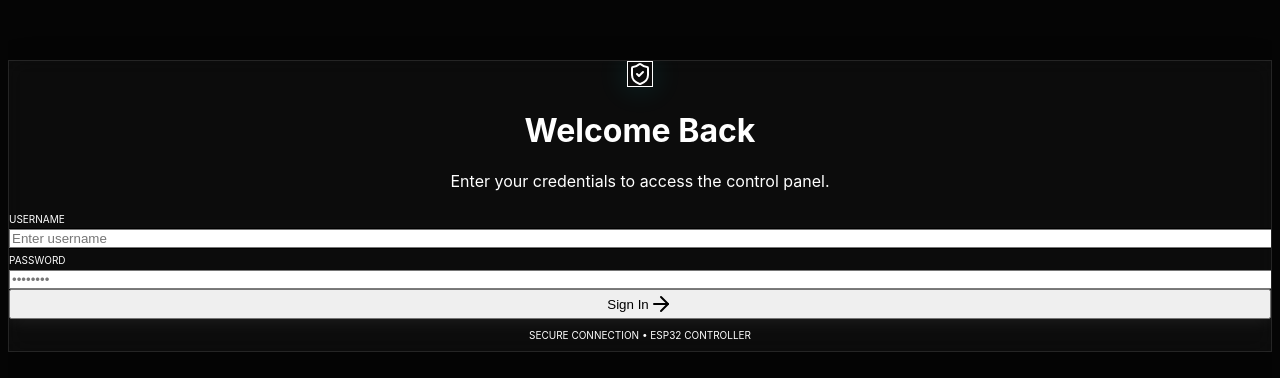
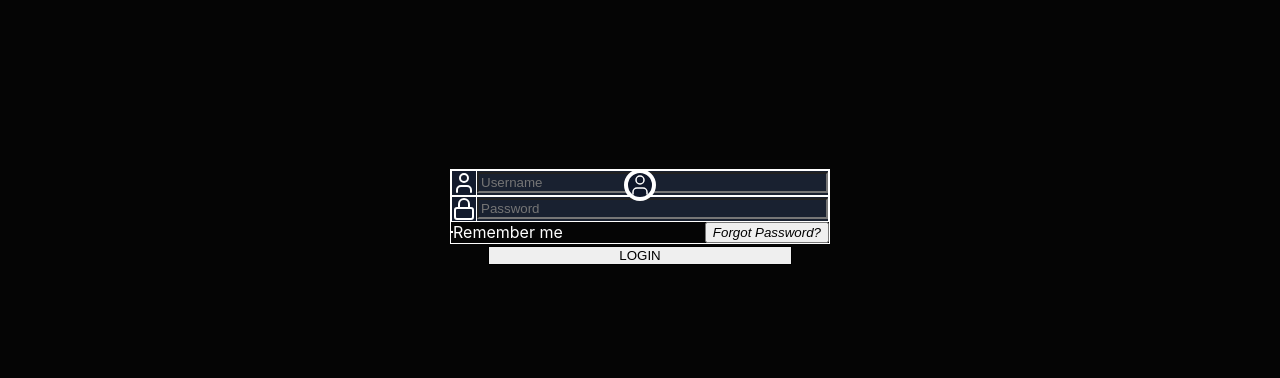
Before and after one commit to vishnuskandha/esp32_website, a Next.js app: page /login in a window 1280 px wide. Shown: the part 202-580 px from the top of the page. Built offline with nearby package versions, Linux system fonts and the light colour scheme.

Commit message:
style: redesign login page to match glassmorphism reference image

```diff
--- a/src/app/login/page.tsx
+++ b/src/app/login/page.tsx
@@ -2,7 +2,7 @@
 
 import { useState } from "react";
 import { useRouter } from "next/navigation";
-import { Lock, ArrowRight, ShieldCheck } from "lucide-react";
+import { User, Lock, Check } from "lucide-react";
 import { cn } from "@/lib/utils";
 
 export default function LoginPage() {
@@ -10,6 +10,7 @@ export default function LoginPage() {
     const [password, setPassword] = useState("");
     const [error, setError] = useState("");
     const [loading, setLoading] = useState(false);
+    const [rememberMe, setRememberMe] = useState(false);
     const router = useRouter();
 
     const handleLogin = async (e: React.FormEvent) => {
@@ -40,91 +41,93 @@ export default function LoginPage() {
     };
 
     return (
-        <main className="flex min-h-screen flex-col items-center justify-center relative overflow-hidden bg-black selection:bg-cyan-500/30">
-            {/* Animated Background Grid */}
-            <div className="absolute inset-0 bg-grid opacity-20" />
+        <main className="flex min-h-screen flex-col items-center justify-center relative overflow-hidden bg-gradient-to-br from-indigo-900 via-purple-800 to-pink-800">
+            {/* Soft Background Blurs */}
+            <div className="absolute top-[-10%] left-[-10%] w-[50%] h-[50%] rounded-full bg-purple-500/30 blur-[100px]" />
+            <div className="absolute bottom-[-10%] right-[-10%] w-[50%] h-[50%] rounded-full bg-blue-500/30 blur-[100px]" />
 
-            {/* Radial Gradient Vignette */}
-            <div className="absolute inset-0 bg-[radial-gradient(circle_at_center,transparent_0%,#000000_100%)] pointer-events-none" />
-
-            <div className="z-10 w-full max-w-md px-6">
-                <div className="glass-panel rounded-2xl p-8 md:p-10 relative overflow-hidden border border-white/10 shadow-2xl backdrop-blur-xl bg-black/40">
-
-                    {/* Decorative Top Line */}
-                    <div className="absolute top-0 left-0 w-full h-1 bg-gradient-to-r from-transparent via-cyan-500 to-transparent opacity-50" />
-
-                    {/* Header */}
-                    <div className="text-center mb-8 space-y-3">
-                        <div className="inline-flex items-center justify-center w-14 h-14 rounded-2xl bg-zinc-900/50 border border-white/10 mb-2 shadow-[0_0_30px_rgba(0,243,255,0.15)] group">
-                            <ShieldCheck className="w-7 h-7 text-cyan-400 group-hover:scale-110 transition-transform duration-500" />
-                        </div>
-                        <div>
-                            <h1 className="text-2xl font-bold tracking-tight text-white">
-                                Welcome Back
-                            </h1>
-                            <p className="text-sm text-zinc-400 mt-1">
-                                Enter your credentials to access the control panel.
-                            </p>
-                        </div>
+            <div className="z-10 w-full max-w-[380px] px-4">
+                <div className="relative">
+                    {/* User Icon Circle (Top Center) */}
+                    <div className="absolute -top-12 left-1/2 -translate-x-1/2 w-24 h-24 rounded-full bg-[#0f172a] flex items-center justify-center border-4 border-white/10 shadow-xl z-20">
+                        <User className="w-10 h-10 text-white stroke-[1.5]" />
                     </div>
 
-                    {/* Form */}
-                    <form onSubmit={handleLogin} className="space-y-4">
-                        <div className="space-y-1.5">
-                            <label className="text-[10px] font-bold tracking-widest text-zinc-500 uppercase ml-1">
-                                Username
-                            </label>
-                            <div className="relative group">
+                    {/* Main Glass Card */}
+                    <div className="bg-white/10 backdrop-blur-xl border border-white/20 rounded-3xl p-8 pt-16 shadow-2xl relative z-10">
+
+                        <form onSubmit={handleLogin} className="space-y-4 mt-4">
+                            {/* Username Input */}
+                            <div className="flex items-center bg-[#1e293b]/80 rounded-sm overflow-hidden border border-white/5 group focus-within:ring-1 focus-within:ring-blue-400/50 transition-all">
+                                <div className="w-12 h-12 flex items-center justify-center bg-[#0f172a]/50 border-r border-white/5">
+                                    <User className="w-5 h-5 text-white/70" />
+                                </div>
                                 <input
                                     type="text"
                                     value={username}
                                     onChange={(e) => setUsername(e.target.value)}
-                                    className="w-full bg-zinc-900/50 border border-white/10 rounded-lg px-3 py-2.5 text-sm text-white placeholder-zinc-700 focus:outline-none focus:border-cyan-500/50 focus:ring-1 focus:ring-cyan-500/20 transition-all duration-300 font-medium"
-                                    placeholder="Enter username"
+                                    className="flex-1 bg-transparent px-4 py-3 text-white placeholder-white/30 text-sm focus:outline-none"
+                                    placeholder="Username"
                                     autoFocus
                                 />
-                                <div className="absolute inset-0 rounded-lg bg-gradient-to-r from-cyan-500/20 to-magenta-500/20 opacity-0 group-hover:opacity-100 transition-opacity duration-500 pointer-events-none -z-10 blur-sm" />
-                            </div>
                             </div>
 
-                        <div className="space-y-1.5">
-                            <label className="text-[10px] font-bold tracking-widest text-zinc-500 uppercase ml-1">
-                                Password
-                            </label>
+                            {/* Password Input */}
+                            <div className="flex items-center bg-[#1e293b]/80 rounded-sm overflow-hidden border border-white/5 group focus-within:ring-1 focus-within:ring-blue-400/50 transition-all">
+                                <div className="w-12 h-12 flex items-center justify-center bg-[#0f172a]/50 border-r border-white/5">
+                                    <Lock className="w-5 h-5 text-white/70" />
+                                </div>
                                 <input
                                     type="password"
                                     value={password}
                                     onChange={(e) => setPassword(e.target.value)}
-                                className="w-full bg-zinc-900/50 border border-white/10 rounded-lg px-3 py-2.5 text-sm text-white placeholder-zinc-700 focus:outline-none focus:border-cyan-500/50 focus:ring-1 focus:ring-cyan-500/20 transition-all duration-300 font-medium tracking-widest"
-                                placeholder="••••••••"
+                                    className="flex-1 bg-transparent px-4 py-3 text-white placeholder-white/30 text-sm focus:outline-none"
+                                    placeholder="Password"
                                 />
                             </div>
 
+                            {/* Options Row */}
+                            <div className="flex items-center justify-between text-xs text-white/60 mt-2">
+                                <label className="flex items-center gap-2 cursor-pointer hover:text-white transition-colors">
+                                    <div className={cn(
+                                        "w-4 h-4 rounded-sm border border-white/30 flex items-center justify-center transition-colors",
+                                        rememberMe ? "bg-blue-500 border-blue-500" : "bg-transparent"
+                                    )}>
+                                        {rememberMe && <Check className="w-3 h-3 text-white" />}
+                                    </div>
+                                    <input
+                                        type="checkbox"
+                                        className="hidden"
+                                        checked={rememberMe}
+                                        onChange={() => setRememberMe(!rememberMe)}
+                                    />
+                                    Remember me
+                                </label>
+                                <button type="button" className="hover:text-white transition-colors italic">
+                                    Forgot Password?
+                                </button>
+                            </div>
+
                             {error && (
-                            <div className="flex items-center justify-center gap-2 p-2 rounded-md bg-red-500/10 border border-red-500/20 text-red-400 text-[10px] font-bold uppercase tracking-wide animate-in fade-in slide-in-from-top-1">
-                                <Lock className="w-3 h-3" />
+                                <div className="text-center text-xs font-bold text-red-300 bg-red-500/20 py-2 rounded-md animate-pulse">
                                     {error}
                                 </div>
                             )}
+                        </form>
+                    </div>
 
+                    {/* Login Button (Floating Bottom) */}
+                    <div className="absolute -bottom-6 left-1/2 -translate-x-1/2 w-[80%] z-20">
                         <button
-                            type="submit"
+                            onClick={handleLogin}
                             disabled={loading}
                             className={cn(
-                                "w-full group relative flex items-center justify-center gap-2 bg-white text-black hover:bg-cyan-50 font-bold py-3 rounded-lg text-sm transition-all duration-300 shadow-[0_0_20px_rgba(255,255,255,0.1)] hover:shadow-[0_0_25px_rgba(0,243,255,0.3)] mt-2",
+                                "w-full bg-gradient-to-r from-white/20 to-white/10 hover:from-white/30 hover:to-white/20 backdrop-blur-md border border-white/20 text-white font-bold tracking-widest py-4 rounded-2xl shadow-lg transition-all duration-300 uppercase text-sm",
                                 loading && "opacity-70 cursor-not-allowed"
                             )}
                         >
-                            <span>{loading ? "Authenticating..." : "Sign In"}</span>
-                            {!loading && <ArrowRight className="w-3.5 h-3.5 group-hover:translate-x-1 transition-transform" />}
+                            {loading ? "Verifying..." : "Login"}
                         </button>
-                    </form>
-
-                    {/* Footer */}
-                    <div className="mt-8 text-center">
-                        <p className="text-[10px] text-zinc-600 uppercase tracking-widest">
-                            Secure Connection • ESP32 Controller
-                        </p>
                     </div>
                 </div>
             </div>
```
Lines whose indentation alone changed are shown as unchanged.
